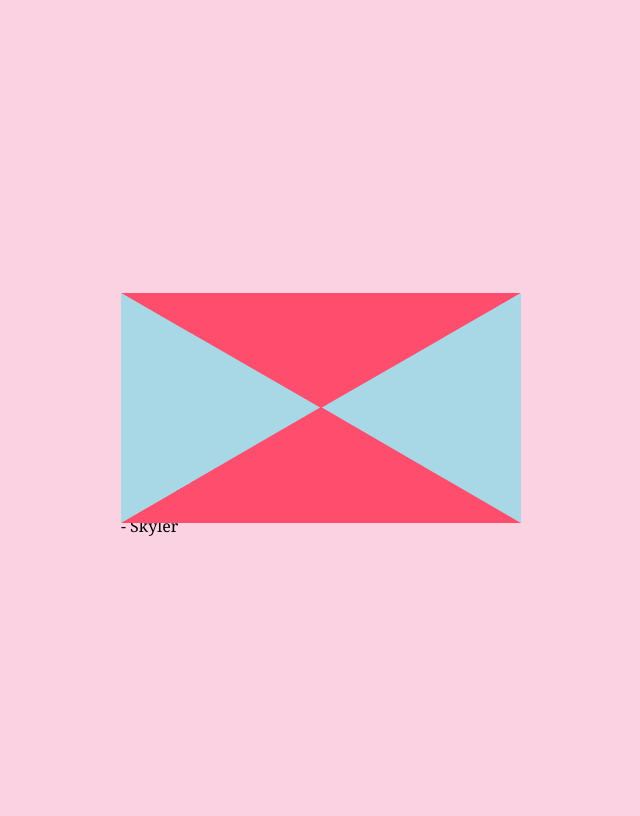
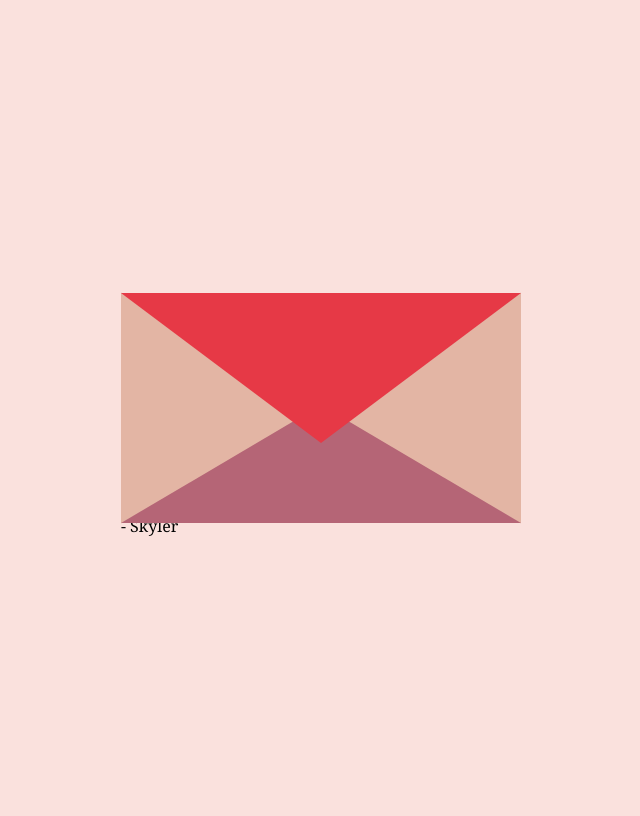
Before and after one commit to TheSaucySerpent/valentinesDayProject, a Flask app: page / in a window 1280 px wide. Shown: the whole page, without its empty margins (319-959 px from the left). Run offline with Flask 3, Linux system fonts and the light colour scheme.

Commit message:
altered the colors of the letter and background to be more fitting for valentine's day

```diff
--- a/static/css/styles.css
+++ b/static/css/styles.css
@@ -3,7 +3,7 @@ body {
   justify-content: center;
   align-items: center;
   height: 100vh; /* Full viewport height */
-  background-color: #fad2e1; /* Pastel Pink */
+  background-color: #fae1dd;
   font-family: "Georgia", serif;
 }
 
@@ -12,16 +12,18 @@ body {
   width: 400px;
   height: 230px;
   margin: auto;
+  background-color: #f4a5ae;
 }
 
 .letter {
   position: absolute;
-  background-color: wheat;
+  background-color: ffe5ec;
   left: 50%;
   top: 50%;
   width: 400px; /* Match width with envelope */
   height: 230px; /* Match height with envelope */
   transform: translate(-50%, -50%);
+  background-color: #fff1e6;
   z-index: 1;
 }
 
@@ -31,10 +33,10 @@ body {
   height: 0;
   border-left: 200px solid transparent; /* Ensure the flap covers the width */
   border-right: 200px solid transparent; /* Ensure the flap covers the width */
-  border-top: 118px solid #ff4d6d; /* Height of the flap */
+  border-top: 150px solid #e63946; /* Height of the flap */
   left: 50%;
   transform: translateX(-50%);
-  z-index: 2;
+  z-index: 3;
 }
 
 .left-side {
@@ -42,8 +44,8 @@ body {
   width: 0;
   height: 0;
   border-top: 115px solid transparent;
-  border-bottom: 115px solid transparent;
-  border-left: 200px solid #a8d8e6;
+  border-bottom: 116px solid transparent;
+  border-left: 200px solid #e3b5a4;
   top: 50%;
   transform: translateY(-50%);
   left: 0;
@@ -55,8 +57,8 @@ body {
   width: 0;
   height: 0;
   border-top: 115px solid transparent;
-  border-bottom: 115px solid transparent;
-  border-right: 200px solid #a8d8e6; /* Match the envelope width */
+  border-bottom: 116px solid transparent;
+  border-right: 200px solid #e3b5a4; /* Match the envelope width */
   top: 50%;
   transform: translateY(-50%);
   right: 0;
@@ -69,7 +71,7 @@ body {
   height: 0;
   border-left: 200px solid transparent; /* Match the width of the envelope */
   border-right: 200px solid transparent; /* Match the width of the envelope */
-  border-bottom: 116px solid #ff4d6d; /* Adjust height for a pointy flap */
+  border-bottom: 118px solid #b56576; /* Adjust height for a pointy flap */
   left: 50%;
   bottom: 0;
   transform: translateX(-50%);
```
